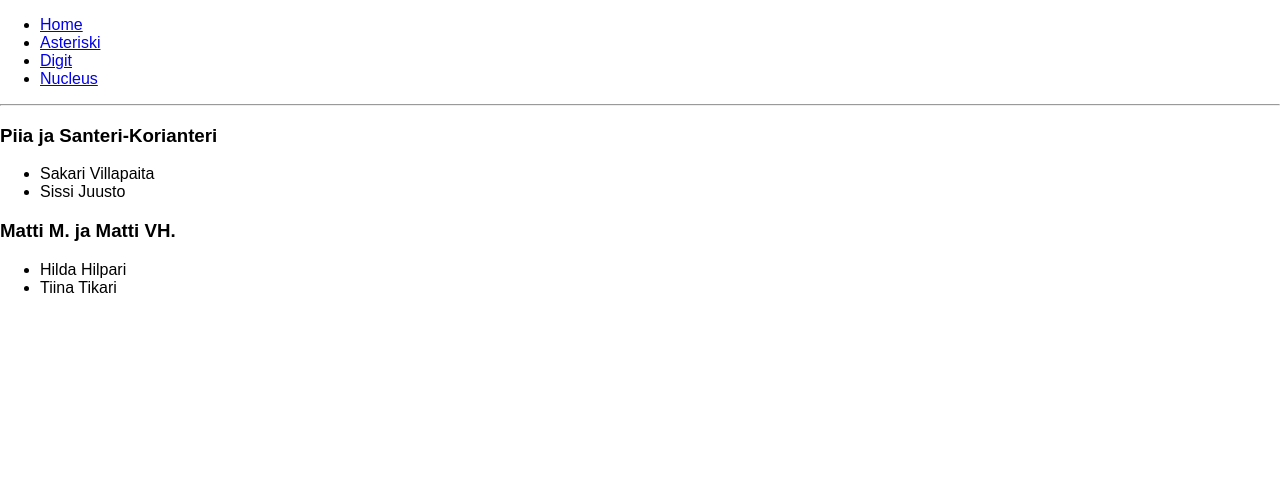
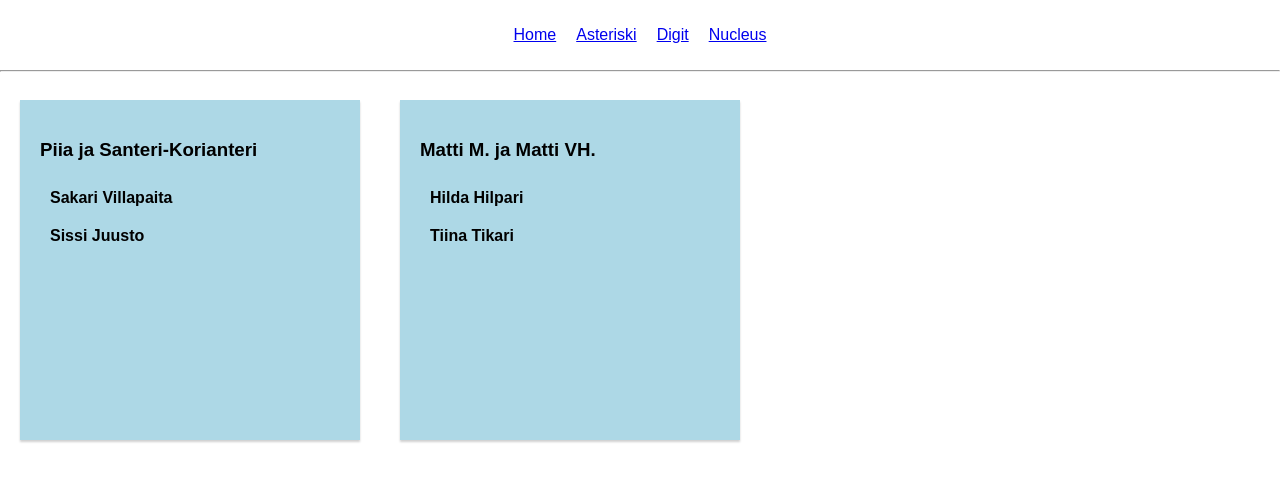
Before and after one commit to DigitKoodit/react-workshop, a React (Create React App) app: page /digit in a window 1280 px wide. Shown: the top 482 px of the page. Built offline with nearby package versions, Linux system fonts and the light colour scheme.

Commit message:
Added css, cleaned things up by moving stuff about.

```diff
--- /dev/null
+++ b/src/components/GroupView.css
@@ -0,0 +1,20 @@
+.GroupView {
+  background-color: lightblue;
+  padding: 20px;
+  margin: 20px;
+  display: inline-block;
+  width: 300px;
+  height: 300px;
+  vertical-align: top;
+  box-shadow: 0px 2px 2px 0px rgba(0,0,0,0.19);
+}
+
+.GroupView-Students {
+  padding: 0;
+}
+
+.GroupView-Students > li {
+  list-style: none;
+  padding: 10px;
+  font-weight: 600;
+}
--- a/src/components/GroupView.js
+++ b/src/components/GroupView.js
@@ -1,14 +1,15 @@
 import React from 'react';
 import PropTypes from 'prop-types';
+import './GroupView.css';
 
 const GroupView = (props) => {
   const { groupData, viewToggle } = props;
   const { tutors, students } = groupData;
 
   return(
-    <div>
+    <div className="GroupView">
       <h3>{tutors}</h3>
-      <ul>
+      <ul className="GroupView-Students">
         { students.map((student, i) =>
         <li key={i}>
           <a onClick={ () => viewToggle(student) }>{student.name}</a>
--- /dev/null
+++ b/src/components/Navigation.css
@@ -0,0 +1,10 @@
+.Navigation {
+  width: 100%;
+  text-align: center;
+  padding: 0;
+}
+
+.Navigation-Link {
+  display: inline-block;
+  padding: 10px;
+}
--- /dev/null
+++ b/src/components/Navigation.js
@@ -0,0 +1,14 @@
+import React from 'react';
+import { Link } from 'react-router-dom';
+import './Navigation.css';
+
+const Navigation = ({ routes }) =>
+  <ul className="Navigation">
+    { routes.map((route, i) =>
+      <li key={i} className="Navigation-Link">
+        <Link to={route.path}>{route.guild}</Link>
+      </li>
+    ) }
+  </ul>;
+
+export default Navigation;
--- a/src/core/router.js
+++ b/src/core/router.js
@@ -1,11 +1,11 @@
 import React from 'react'
 import {
   BrowserRouter as Router,
-  Link,
   Route
-} from 'react-router-dom'
+} from 'react-router-dom';
 import DataWrapper from '../components/DataWrapper';
 import GuildView from '../components/GuildView';
+import Navigation from '../components/Navigation';
 
 const Home = () =>
   <div>
@@ -14,6 +14,7 @@ const Home = () =>
 
 const routes = [
   { path: '/',
+    guild: 'Home',
     component: Home,
   },
   { path: '/asteriski',
@@ -47,12 +48,7 @@ const RouteWrapper = (route) =>
 const RouterComponent = () => (
 <Router>
   <div>
-    <ul>
-      <li><Link to="/">Home</Link></li>
-      <li><Link to="/asteriski">Asteriski</Link></li>
-      <li><Link to="/digit">Digit</Link></li>
-      <li><Link to="/nucleus">Nucleus</Link></li>
-    </ul>
+    <Navigation routes={routes} />
     <hr/>
     {routes.map((route, i) => (
       <RouteWrapper key={i} {...route}/>
```
